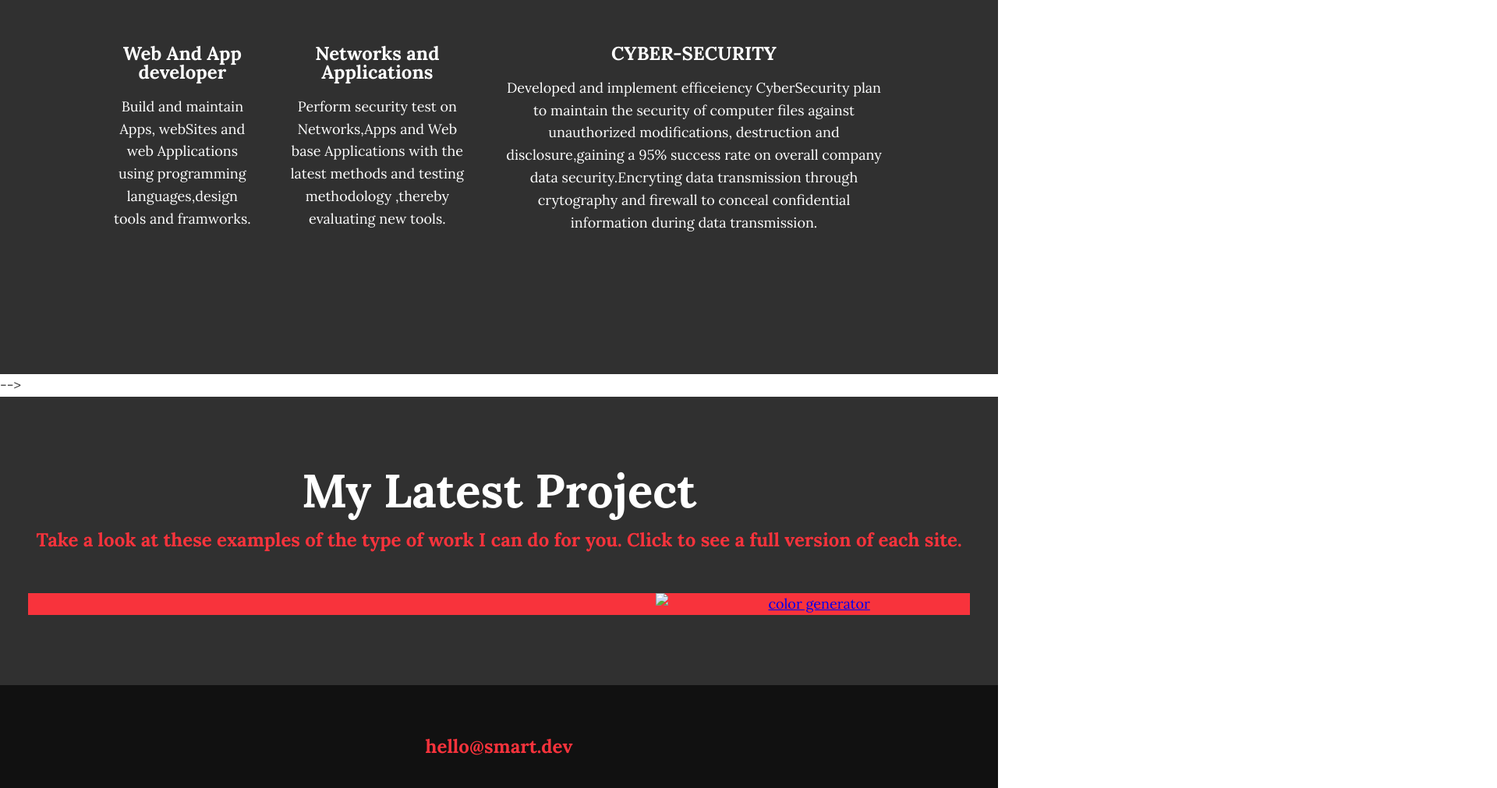
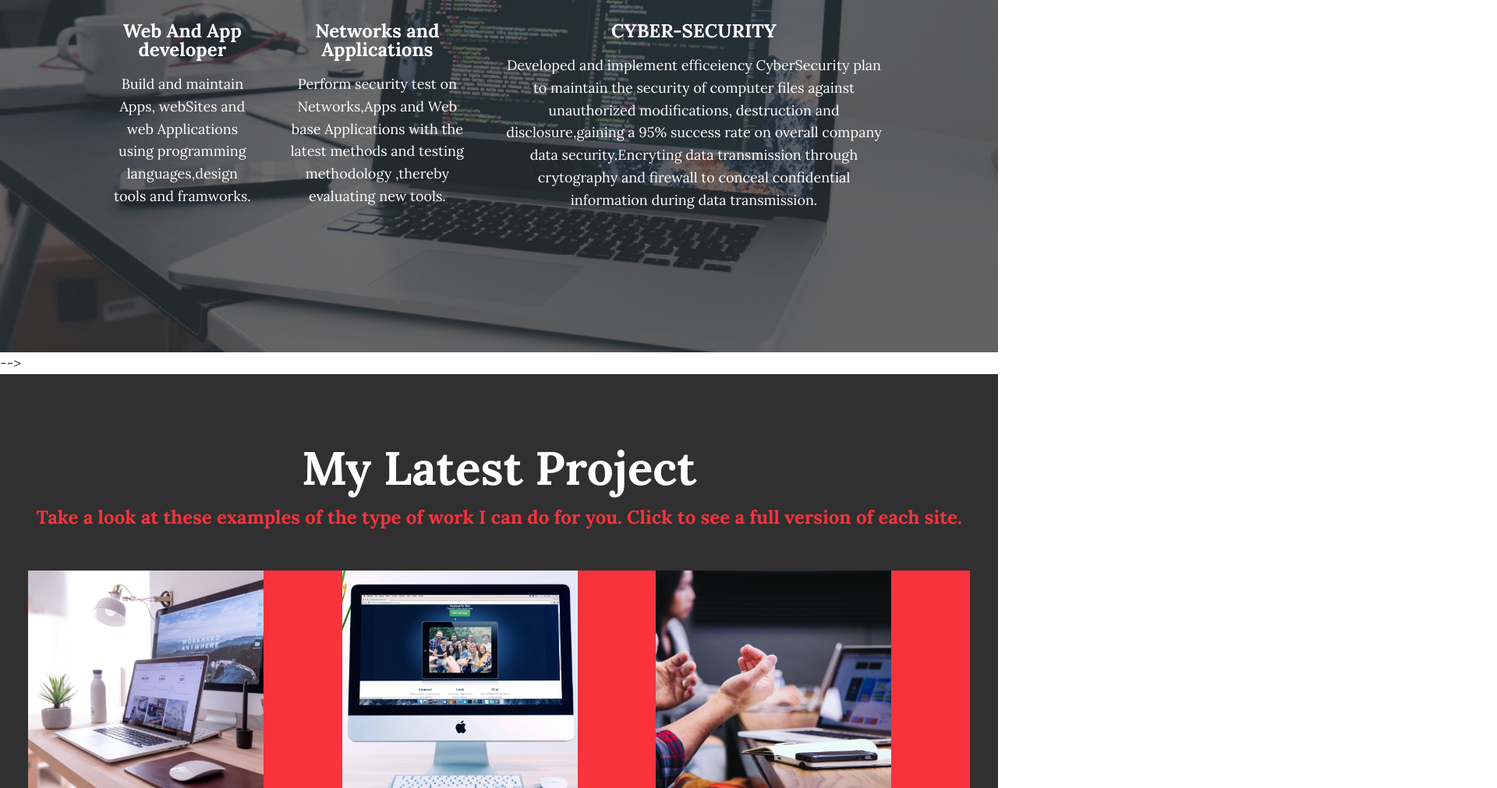
Before and after one commit to smartkelvin123/my-portfolio, a plain HTML site: page index.html in a window 1280 px wide. Shown: the part 807-1818 px from the top of the page at 78% size, 1920 px wide, since content can reach past the window. Drawn offline with nearby package versions, Linux system fonts and the light colour scheme.

Commit message:
update changes

```diff
--- a/index.css
+++ b/index.css
@@ -57,8 +57,11 @@ section {
 }
 
 img {
-    display: block;
+    display:block;
     max-width: 100%;
+    height: 75%;
+
+
 }
 
 strong { font-weight: var(--fw-bold) }
@@ -273,7 +276,7 @@ header {
 
     .intro__img {
         grid-area: img;
-        min-width: 250px;
+        min-width: 300px;
         position: relative;
         z-index: 2;
     }
@@ -295,10 +298,11 @@ header {
 
 .my-services {
     background-color: var(--clr-dark);
-    background-image: url(../img/services-bg.jpg);
+    background-image: url(images/img/services-bg.jpg);
     background-size: cover;
     /* background-blend-mode: multiply; */
-    color: var(--clr-light);
+    color: white;
+    /* color: var(--clr-light); */
     text-align: center;
 }
 
--- a/index.html
+++ b/index.html
@@ -13,7 +13,7 @@
 
         <link rel="stylesheet" href="index.css">
 
-    </head>z
+    </head>
     <body>
         <header>
             <!-- <div class="logo">
@@ -38,7 +38,7 @@
                 Hi, I am KELVIN <strong>Your Next Software Engineer <br> and CYBER-SECURITY RESERCHER/ANALYST </strong><br> READY TO CHANGE THE WORLD?
             </h1>
             <!-- <p class="section__subtitle section__subtitle--intro">Full stack web developer</p> -->
-            <img src="file:///C:/Users/user/Downloads/G4BVR3g5_400x400.jpg" alt="a picture of Jane Smith smiling" class="intro__img">
+            <img src="images/img/Screenshot_20221107_064642.png" alt="" class="intro__img">
         </section>
 
 
@@ -100,12 +100,12 @@
 
                 <!-- Portfolio item 03 -->
                 <a href="https://smartapp2022.netlify.app/" class="portfolio__item">
-                    <img src="file:///C:/Users/user/Downloads/project/co1a94186b6639cd508213748/img/portfolio-03.jpg" alt="" class="portfolio__img">
+                    <img src="images/img/portfolio-04.jpg" alt="" class="portfolio__img">
                 </a>
 
                 <!-- Portfolio item 04 -->
                 <a href="https://smart5555.netlify.app/" class="portfolio__item">
-                    <img src="file:///C:/Users/user/Downloads/project/co1a94186b6639cd508213748/img/portfolio-04.jpg" alt="" class="portfolio__img">
+                    <img src="images/img/portfolio-06.jpg" alt="" class="portfolio__img">
                 </a>
 
 
@@ -114,7 +114,7 @@
 
                 <!-- Portfolio item 07 -->
                 <a href="https://colorgenerator564.netlify.app" class="portfolio__item">
-                    <img src="file:///C:/Users/user/Downloads/project/co1a94186b6639cd508213748/img/portfolio-01.jpg" alt="color generator " class="portfolio__img">
+                    <img src="images/img/portfolio-07.jpg" alt="" class="portfolio__img">
                 </a>
 
 
```
Also changed, not shown: portfolio-item.html (+1 -1 lines), images/img/Screenshot_20221107_064642.png (added), images/img/portfolio-01.jpg (added), images/img/portfolio-02.jpg (added), images/img/portfolio-03.jpg (added), images/img/portfolio-04.jpg (added), images/img/portfolio-05.jpg (added), images/img/portfolio-06.jpg (added), images/img/portfolio-07.jpg (added), images/img/portfolio-08.jpg (added), images/img/portfolio-09.jpg (added), images/img/services-bg.jpg (added).
